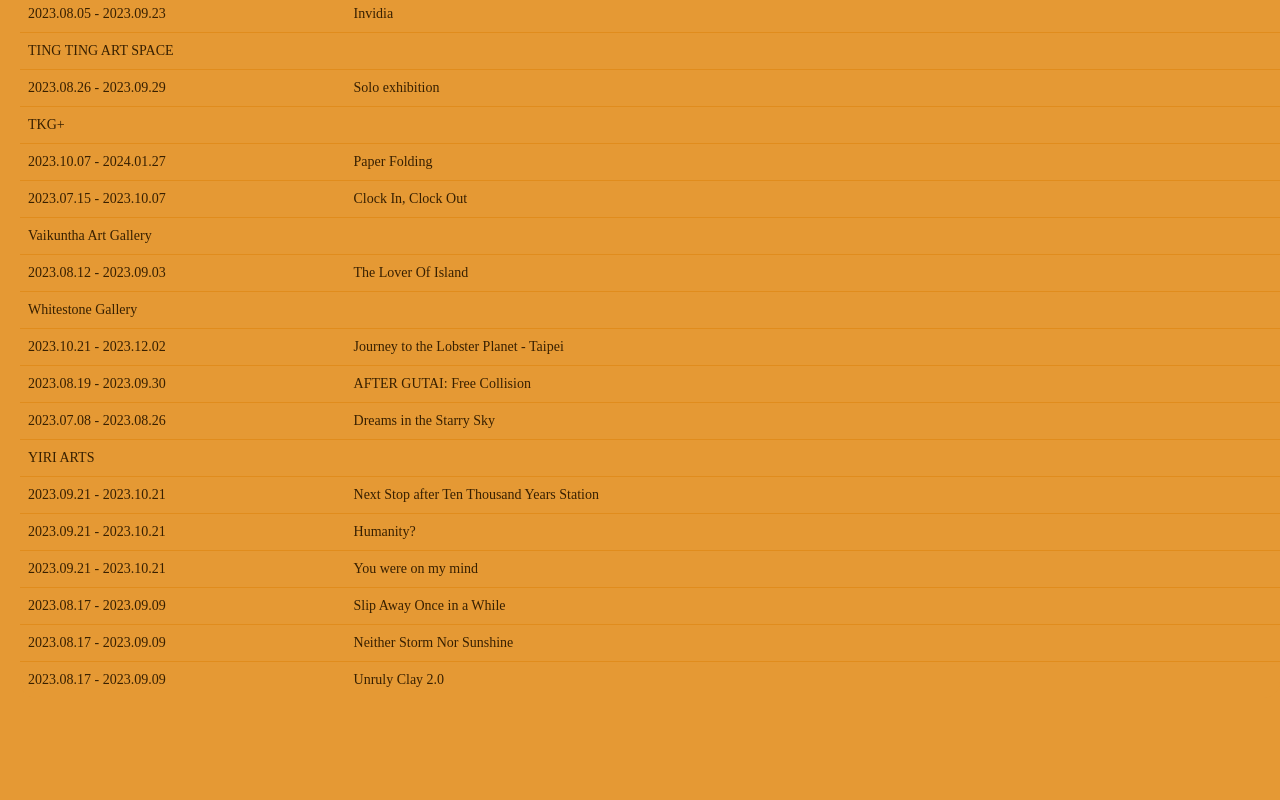
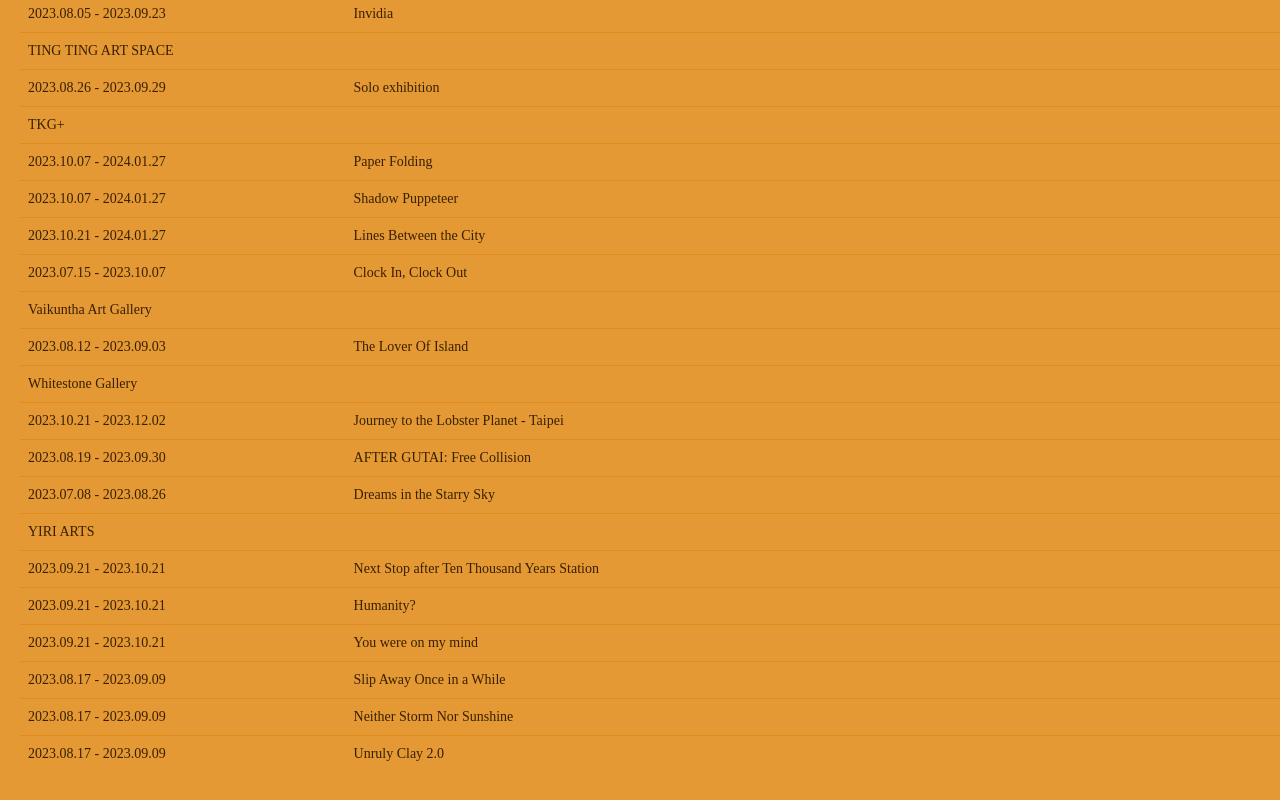
Before and after one commit to tjHsu/gallery-map, a Next.js app: page /events in a window 1280 px wide. Shown: the part 4212-5012 px from the top of the page. Before the commit the page ends 4966 px from the top, so only its background shows below. Built offline with nearby package versions, Linux system fonts and the light colour scheme; a web font is replaced by a local one.

Commit message:
Update 17.10.ts

```diff
--- a/src/constants/Constants.ts
+++ b/src/constants/Constants.ts
@@ -2827,6 +2827,16 @@ export const GALLERIES = [
       date: "2023.10.07 - 2024.01.27",
       openingDate: "2023.10.07 sat 16:30"
     },{
+      artist: "Jam Wu",
+      showName: "Shadow Puppeteer",
+      date: "2023.10.07 - 2024.01.27",
+      openingDate: "2023.10.07 sat 16:30"
+    },{
+      artist: "Amol K. Patil",
+      showName: "Lines Between the City",
+      date: "2023.10.21 - 2024.01.27",
+      openingDate: "2023.10.21 sat 16:30"
+    },{
       artist: "Chung Chung-Yu",
       showName: "Clock In, Clock Out",
       date: "2023.07.15 - 2023.10.07",
```
